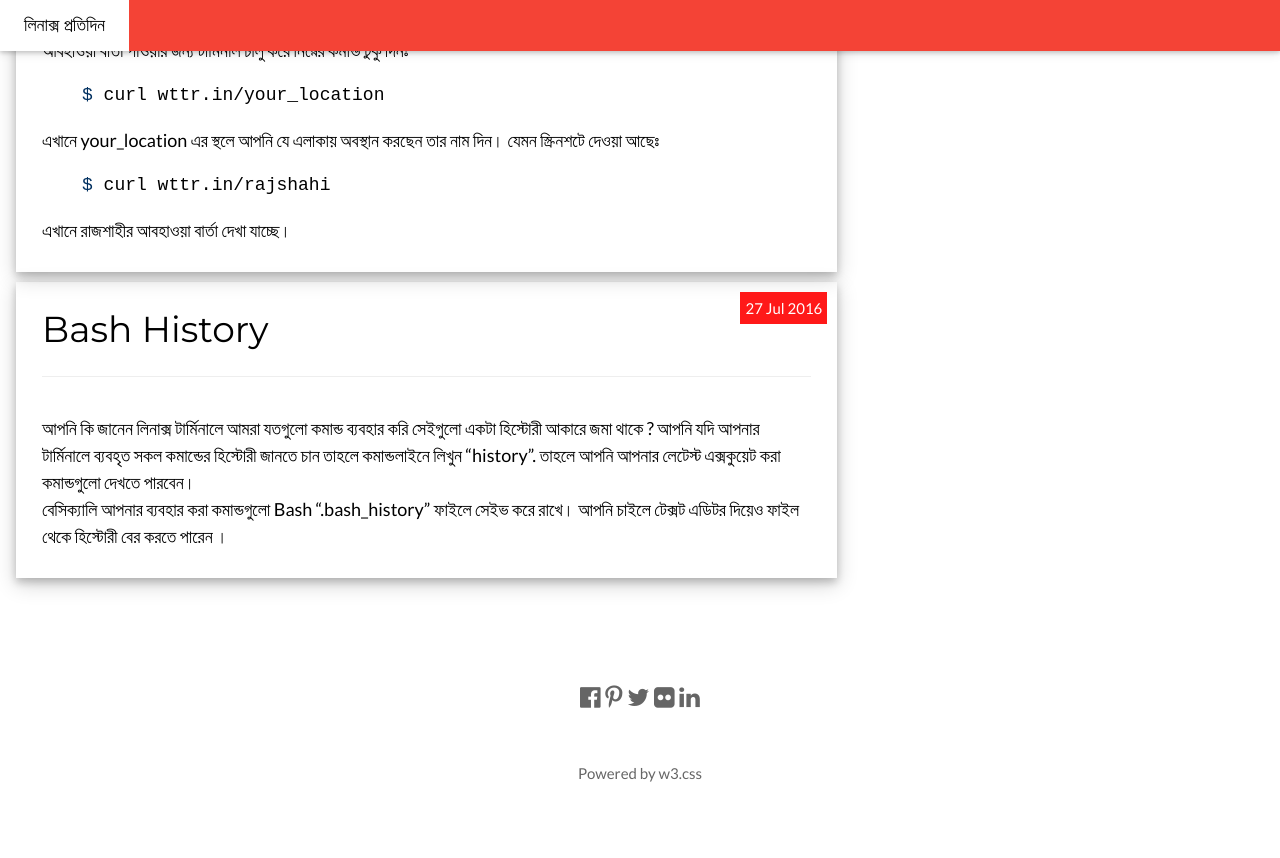
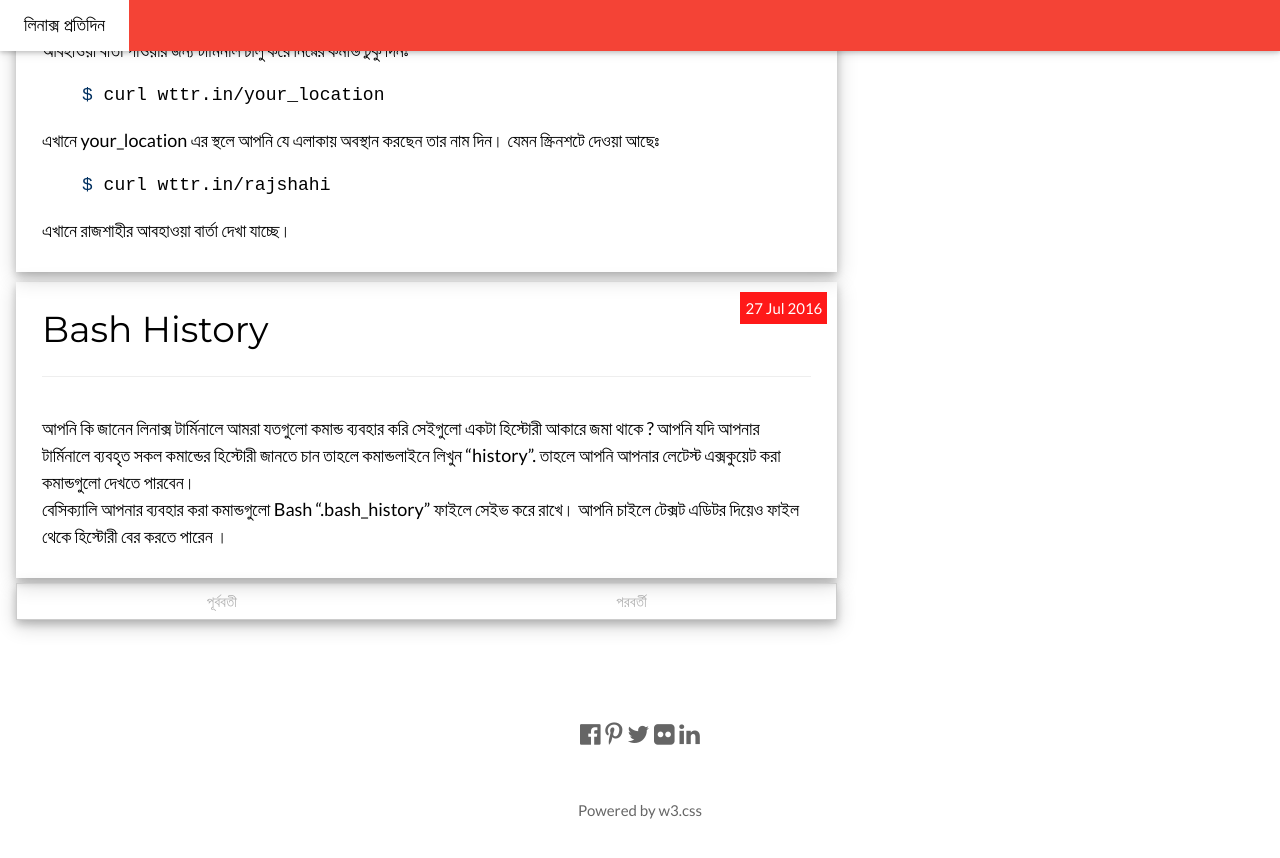
Before and after one commit to linuxprotidin/linuxprotidin.github.io, a Jekyll site: the page built from index.html, in a window 1280 px wide and 900 px high, scrolled down 763 px. Shown: the top 858 px of the window. Built offline with Jekyll 4.4.1, drawn with Linux system fonts in a browser that asks for light colours; nearby versions of some CDN libraries; some web fonts are replaced; the list of posts is cut into pages by our own code.

Commit message:
pagination buttons

```diff
--- a/index.html
+++ b/index.html
@@ -23,3 +23,20 @@ title: Home
   </div>
 </div>
 {% endfor %}
+
+<div class="pagination w3-col w3-btn-bar w3-border w3-show-inline-block w3-card-4">
+  {% if paginator.next_page %}
+  <btn class="pagination-item older w3-btn w3-col-6" style="width: 50%;" href="/page{{paginator.next_page}}">পূর্ববর্তী</btn>
+  {% else %}
+  <btn class="pagination-item older w3-btn w3-col-6 w3-disabled" style="width: 50%;">পূর্ববতী</btn>
+  {% endif %}
+  {% if paginator.previous_page %}
+  {% if paginator.page == 2 %}
+  <btn class="pagination-item newer w3-btn" style="width: 50%;" href="/">পরবর্তী</btn>
+  {% else %}
+  <btn class="pagination-item newer w3-btn" style="width: 50%;" href="/page{{paginator.previous_page}}">পরবর্তী</btn>
+  {% endif %}
+  {% else %}
+  <btn class="pagination-item newer w3-btn w3-disabled" style="width: 50%;">পরবর্তী</btn>
+  {% endif %}
+</div>
```
